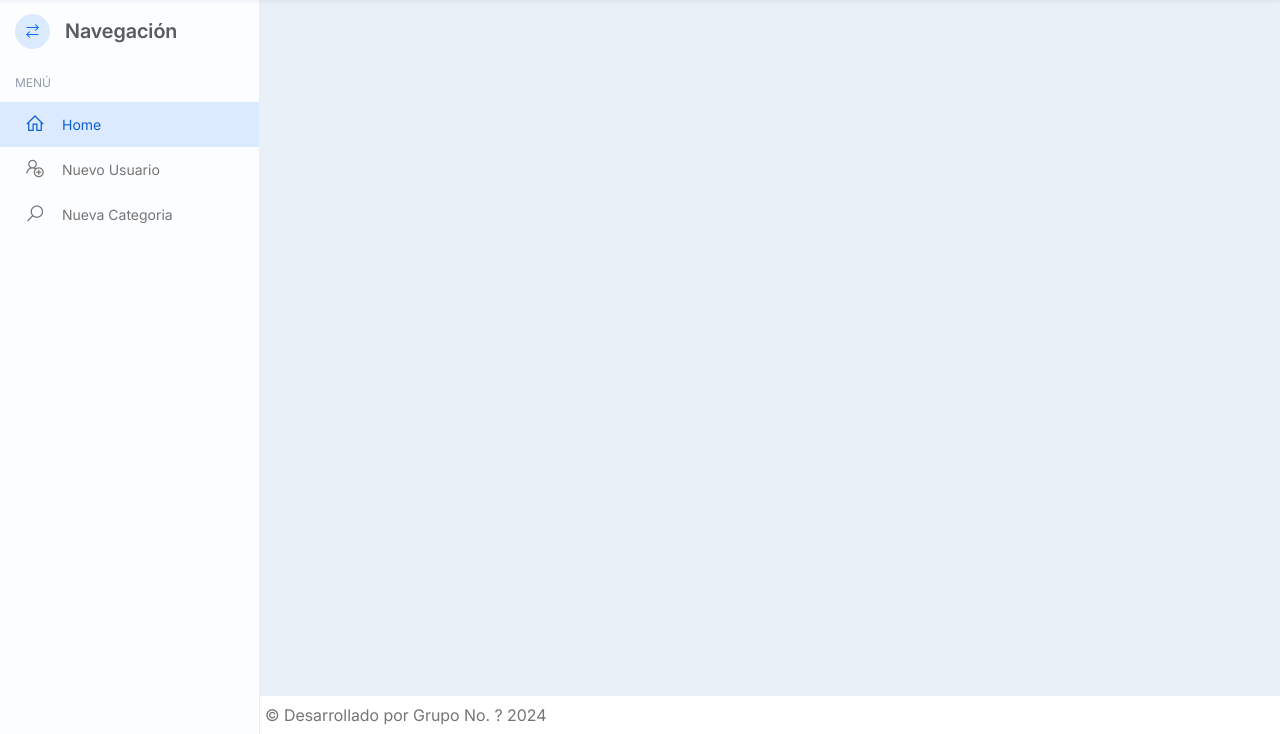
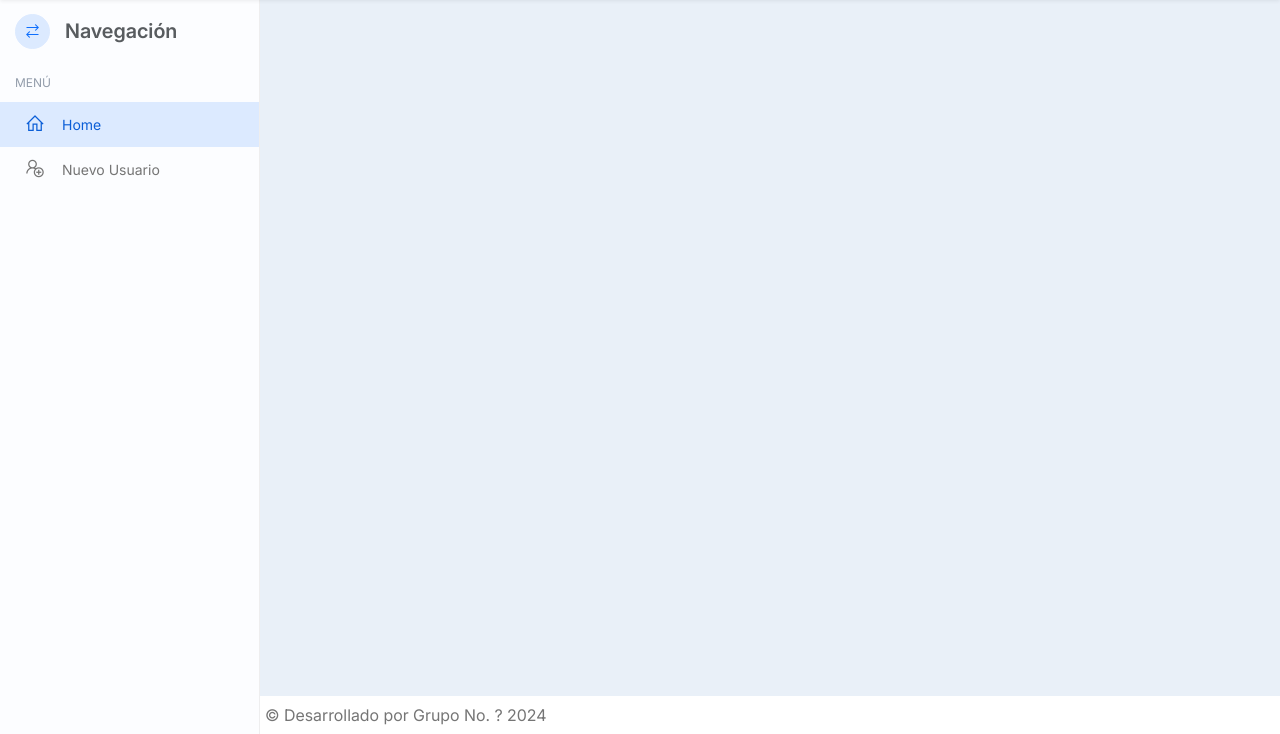
Before and after one commit to Elderthemarvel/MiTienda, a CodeIgniter 4 app: the page made by app/Views/template.php in a window 1280 px wide. Shown: the part 81-815 px from the top of the page. Run offline with PHP 8.4 and a stand-in for CodeIgniter, Linux system fonts and the light colour scheme; the template is opened without the code that fills it, so the values that code supplies are empty; some libraries are stand-ins or nearby versions.

Commit message:
menu modificado

```diff
--- a/app/Views/template.php
+++ b/app/Views/template.php
@@ -80,12 +80,6 @@
                             <span class="text-item">Nuevo Usuario</span>
                         </a>
                     </li>
-                    <li>
-                        <a href="<?= base_url('/') ?>">
-                            <i class="las la-search icon"></i>
-                            <span class="text-item">Nueva Categoria</span>
-                        </a>
-                    </li>
                 </ul>
             </aside>
             <!-- Navbar -->
```
